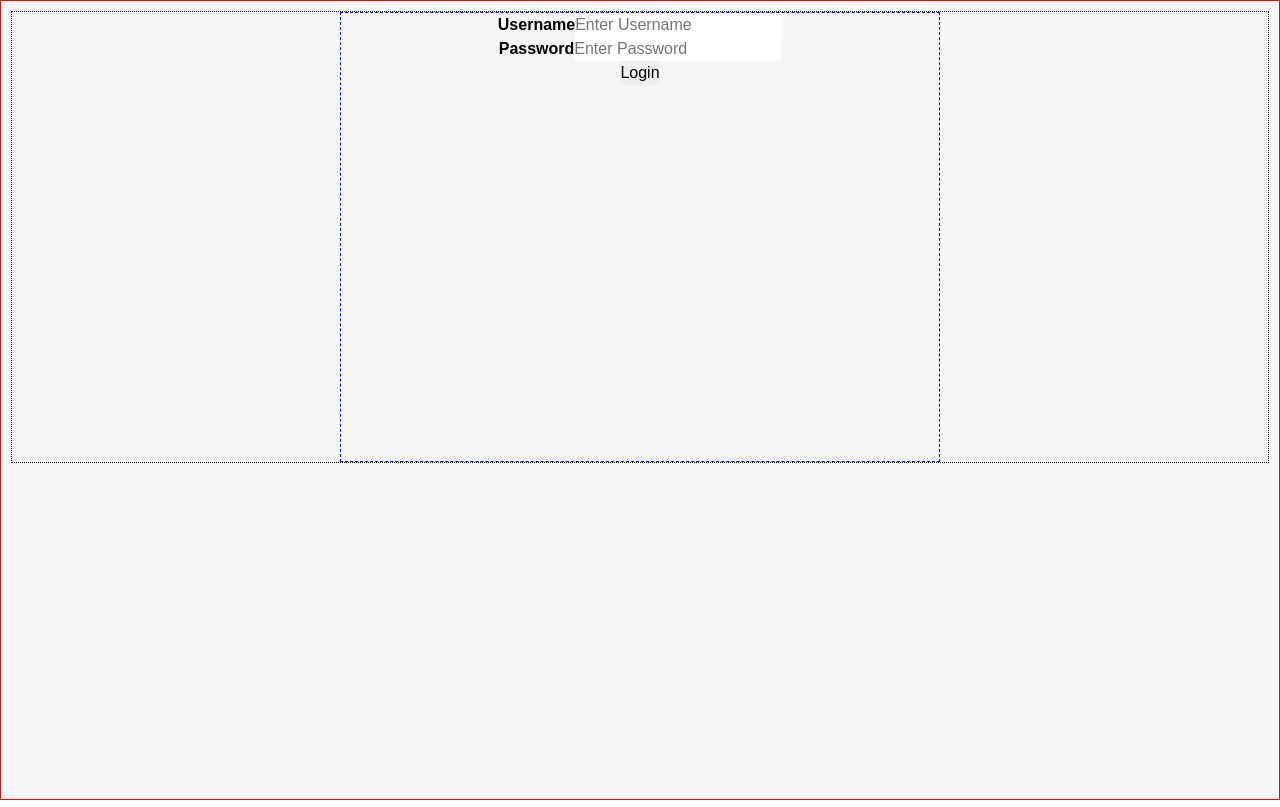
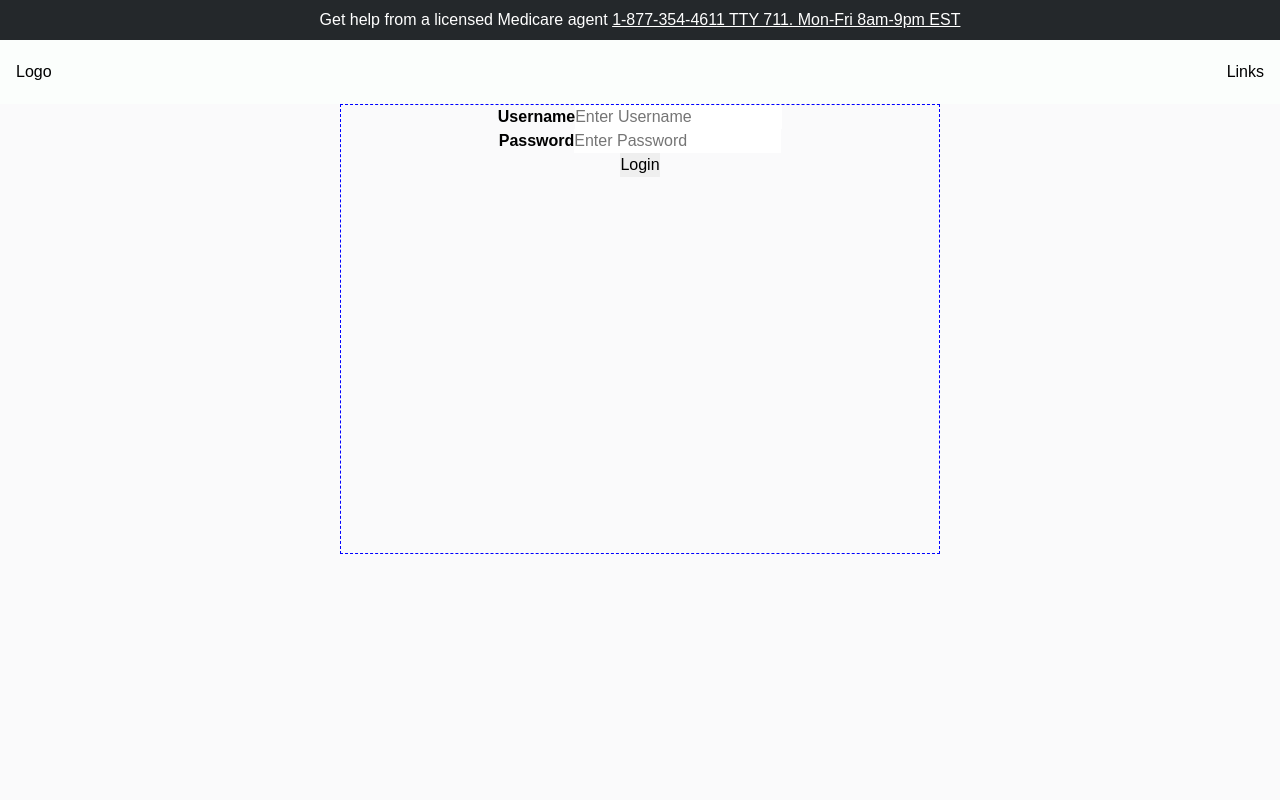
Before and after one commit to carterjbastian/typescript-webapp-starter, a React (Create React App) app: page /login in a window 1280 px wide. Built offline with nearby package versions, Linux system fonts and the light colour scheme.

Commit message:
Header skeleton

```diff
--- a/src/app/App.tsx
+++ b/src/app/App.tsx
@@ -12,6 +12,9 @@ import {
 import { colors } from '@/shared/styles';
 import { Button } from 'pay-component-library';
 
+// Import Components
+import Header from '@/pages/plan/Header';
+
 // Import pages
 import PlanPage from '@/pages/plan/PlanPage';
 import LoginPage from '@/pages/login/LoginPage';
@@ -24,10 +27,8 @@ const AppContainer = styled.div`
   width: 100%;
   height: 100%;
 
-  background-color: ${colors.primaryWhite};
+  background-color: ${colors.bodyWhite};
   overflow-y: auto;
-  padding: 10px;
-  border: 1px solid red;
 `;
 
 const PageContainer = styled.div`
@@ -45,7 +46,6 @@ const PageContainer = styled.div`
 
   // Relative positioning
   position: relative;
-  border: 1px dotted black;
 `;
 
 const ReactiveContainer = styled.div`
@@ -95,7 +95,11 @@ const router = createBrowserRouter(
       element={
         <AppContainer>
           <PageContainer>
+            {/* Header */}
+            <Header />
+            {/* Content */}
             <Outlet />
+            {/* Footer */}
           </PageContainer>
         </AppContainer>
       }
--- a/src/app/resets.css
+++ b/src/app/resets.css
@@ -26,7 +26,7 @@ table {
 }
 
 /** ======= Import Google Web Font */
-@import url(https://fonts.googleapis.com/css2?family=Outfit:wght@300;600;800);
+@import url(https://fonts.googleapis.com/css2?family=Manrope:wght@300;400;500;600;700;800);
 
 /** ======= Browser Resets (normalizeCss) */
 
@@ -377,7 +377,7 @@ template {
 html, body {
   height: 100%;
   font-size: 16px;
-  font-family: "Outfit", sans-serif;
+  font-family: "Manrope", sans-serif;
 }
 
 /*
@@ -389,7 +389,7 @@ body {
   line-height: 1.5;
   -webkit-font-smoothing: antialiased;
   -moz-osx-font-smoothing: grayscale;
-  font-family: "Outfit", sans-serif;
+  font-family: "Manrope", sans-serif;
 }
 
 /*
--- /dev/null
+++ b/src/pages/plan/Header.tsx
@@ -0,0 +1,79 @@
+import styled from 'styled-components';
+import { colors } from '@/shared/styles';
+
+const HeaderContainer = styled.div`
+  width: 100%;
+  height: fit-content;
+  min-height: fit-content;
+
+  display: flex;
+  flex-direction: column;
+`;
+
+const ContactBar = styled.div`
+  width: 100%;
+  height: 40px;
+  min-height: 40px;
+  padding-left: 16px;
+  padding-right: 16px;
+
+  display: flex;
+  flex-direction: row;
+  align-items: center;
+  justify-content: center;
+
+  background-color: ${colors.primaryBlack};
+`;
+
+const ContactText = styled.div`
+  font-size: 16px;
+  line-height: 36px;
+  font-style: normal;
+  font-weight: 500;
+  text-align: center;
+  color: ${colors.trueWhite};
+`;
+
+const CallLink = styled.span`
+  text-decoration: underline;
+`;
+
+const NavBar = styled.div`
+  width: 100%;
+  min-width: 100%;
+  height: 64px;
+  background-color: ${colors.primaryWhite};
+  display: flex;
+  flex-direction: row;
+  justify-content: space-between;
+  align-items: center;
+  padding-left: 16px;
+  padding-right: 16px;
+`;
+
+const Header = () => {
+  return (
+    <HeaderContainer>
+      <ContactBar>
+        <ContactText>
+          Get help from a licensed Medicare agent{' '}
+          <CallLink>1-877-354-4611 TTY 711. Mon-Fri 8am-9pm EST</CallLink>
+        </ContactText>
+      </ContactBar>
+      <NavBar>
+        <p>Logo</p>
+        <p>Links</p>
+        {/*
+        <TopLogo />
+        <NavLinks>
+          <NavLink>Plans</NavLink>
+          <NavLink>Facts</NavLink>
+          <NavLink variant="emphasis">Enroll</NavLink>
+        </NavLinks>
+        */}
+      </NavBar>
+    </HeaderContainer>
+  );
+};
+
+export default Header;
--- a/src/shared/styles.tsx
+++ b/src/shared/styles.tsx
@@ -1,6 +1,20 @@
 export const colors = {
+  // True Colors
   trueWhite: '#FFFFFF',
   trueBlack: '#000000',
   // Primary colors
-  primaryWhite: '#F6F6F7',
+  primaryWhite: '#FBFEFC',
+  primaryBlack: '#24282B',
+
+  // Accent Colors
+  accentGreen: '#47887B',
+  textGreen: '#2B7069',
+  outlineGreen: '#A4CABB',
+
+  // Shades of Grey
+  bodyWhite: '#FAFAFB',
+  textBlack: '#444E55',
+  textGrey: '#525C76',
+  outlineGrey: '#CACDD5',
+  tableBgGrey: '#F5F6F7',
 };
```
